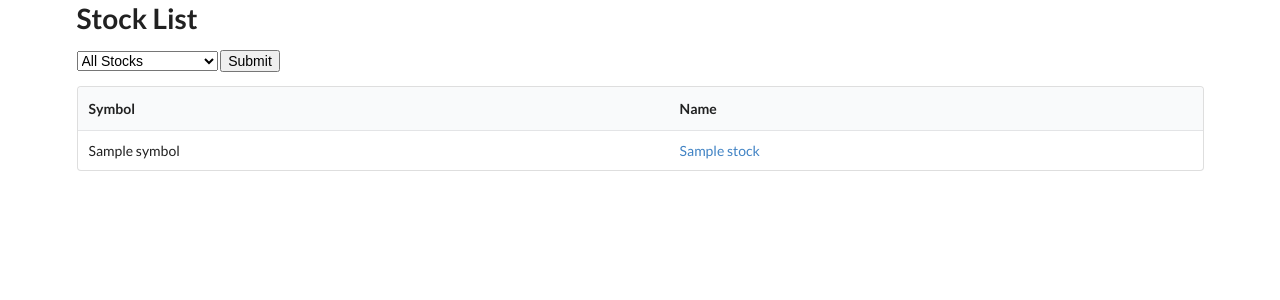
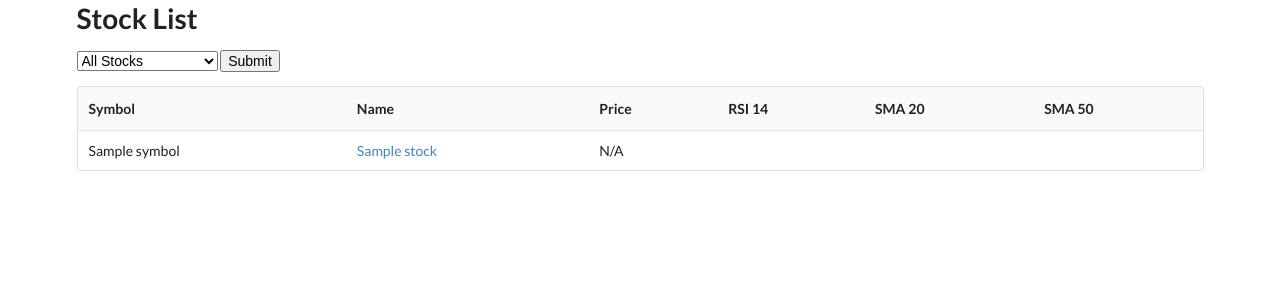
Before and after one commit to endk17/autotrader, a FastAPI app: template templates/index.html in a window 1280 px wide. Shown: the top 300 px of the page. Run offline with FastAPI, Linux system fonts and the light colour scheme; the template is opened without the code that fills it: most values are stand-ins (such as "Sample title", 1, 10 or a date in 2020).

Commit message:
added: new table colums for tulip indicators

```diff
--- a/templates/index.html
+++ b/templates/index.html
@@ -23,6 +23,10 @@
                     <tr>
                         <th>Symbol</th>
                         <th>Name</th>
+                        <th>Price</th>
+                        <th>RSI 14</th>
+                        <th>SMA 20</th>
+                        <th>SMA 50</th>
                     </tr>
                 </thead>
                     <tbody>
@@ -30,6 +34,26 @@
                         <tr>
                             <td>{{ stock.symbol }}</td>
                             <td><a href="/stock/{{ stock.symbol }}">{{ stock.name }}</a></td>
+                            {% if indicator_values[stock.symbol] %}
+                                <td>{{ indicator_values[stock.symbol].close }}</td>
+                            {% if indicator_values[stock.symbol].rsi_14 %}
+                                <td>{{ indicator_values[stock.symbol].rsi_14|round(2) }}</td>
+                            {% else %}
+                                <td>N/A</td>
+                            {% endif %}
+                            {% if indicator_values[stock.symbol].sma_20 %}
+                                <td>{{ indicator_values[stock.symbol].sma_20|round(2) }}</td>
+                            {% else %}
+                                <td>N/A</td>
+                            {% endif %}
+                            {% if indicator_values[stock.symbol].sma_50 %}
+                                <td>{{ indicator_values[stock.symbol].sma_50|round(2) }}</td>
+                            {% else %}
+                                <td>N/A</td>
+                            {% endif %}
+                            {% else %}
+                                <td>N/A</td>
+                            {% endif %}
                         </tr>
                         {% endfor %}
                     </tbody>
--- a/templates/stock_detail.html
+++ b/templates/stock_detail.html
@@ -1,7 +1,6 @@
 {% extends "layout.html" %}
 
 {% block content %}
-
 
     <h1><a href="/">Stocks </a>
         <i class="angle double right icon"></i>
@@ -11,11 +10,6 @@
         <!-- TradingView Widget BEGIN -->
         <div class="tradingview-widget-container">
             <div id="tradingview_21f43"></div>
-            <div class="tradingview-widget-copyright">
-                <a href="https://www.tradingview.com/symbols/NASDAQ-AAPL/" rel="noopener" target="_blank">
-                    <span class="blue-text">AAPL Chart</span>
-                </a> by TradingView
-            </div>
             <script type="text/javascript" src="https://s3.tradingview.com/tv.js"></script>
             <script type="text/javascript">
             new TradingView.widget(
```
